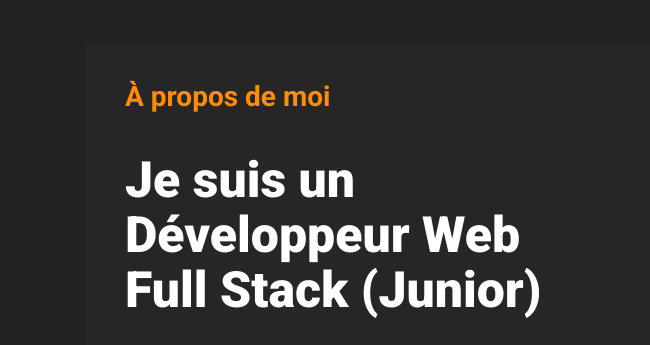
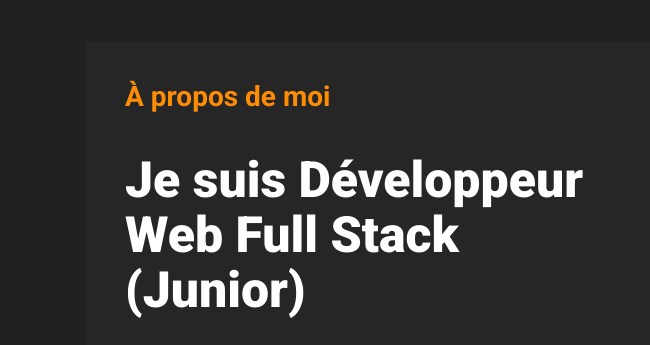
Before and after one commit to taha-fe/Portfolio, a plain HTML site: page index.html in a window 1280 px wide. Shown: the part 559-904 px from the top of the page, 0-650 px from the left. Drawn offline with Linux system fonts and the light colour scheme; grey boxes are pictures that could not be loaded.

Commit message:
commit 29/08/2020

```diff
--- a/index.html
+++ b/index.html
@@ -109,7 +109,7 @@
                                 <h3>À propos de moi</h3>
                             </div>
                             <div class="content">
-                                <h2>Je suis un Développeur Web Full Stack (Junior)</h2>
+                                <h2>Je suis Développeur Web Full Stack (Junior)</h2>
                                 <p>Passionné par l'univers du web et doté d'une grande curiosité, je suis diplomé de l'EST casablanca,
                                       Je repousse chaque jour les limites de PHP, LARAVEL,
                                        ReactJS CSS et HTML pour créer des services web ergonomiques et efficaces </p>
```
